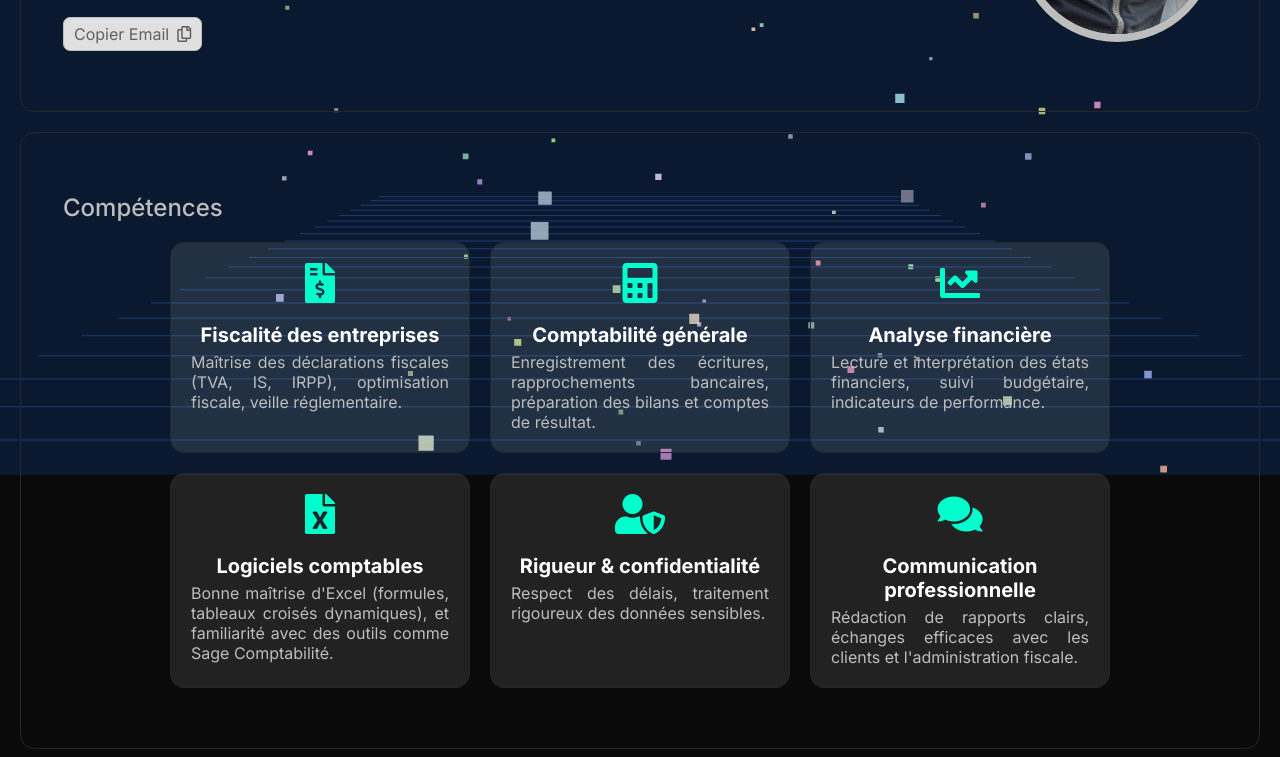
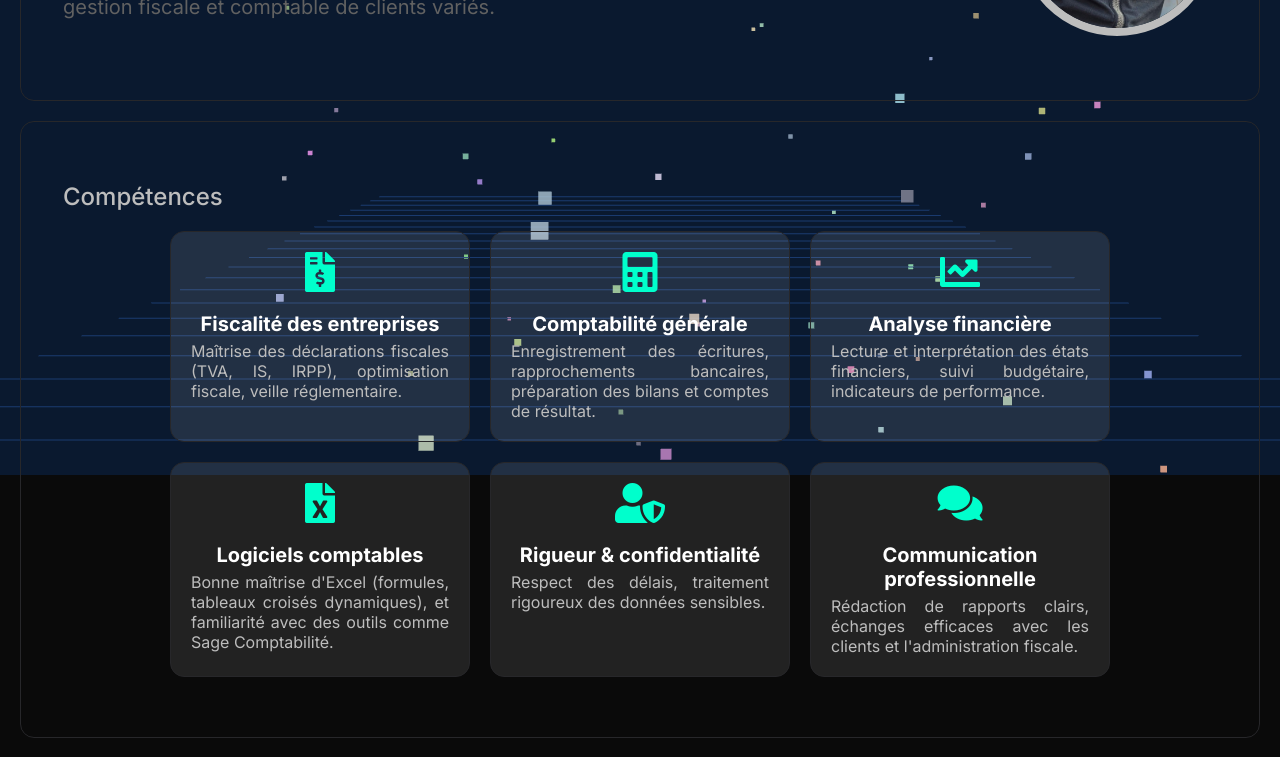
Before and after one commit to abbabz/yacoubouprofil, a plain HTML site: page index.html in a window 1280 px wide. Shown: the part 325-1082 px from the top of the page. Drawn offline with nearby package versions, Linux system fonts and the light colour scheme; animation ran at ten frames a second.

Commit message:
Update index.html

```diff
--- a/index.html
+++ b/index.html
@@ -37,9 +37,7 @@
             <div class="info">
                 <h2>Je suis Yacoubou Issaka <strong>IIIo</strong></h2>
                 <p>Fiscaliste junior diplômé d'un Master en fiscalité, avec une expérience en cabinet de conseil sur la gestion fiscale et comptable de clients variés.</p>
-                <div class="buttons">
-                    <button class="email">Copier Email <i class="far fa-copy"></i></button>
-                </div>
+
             </div>
         </div>
         <div class="right">
```
